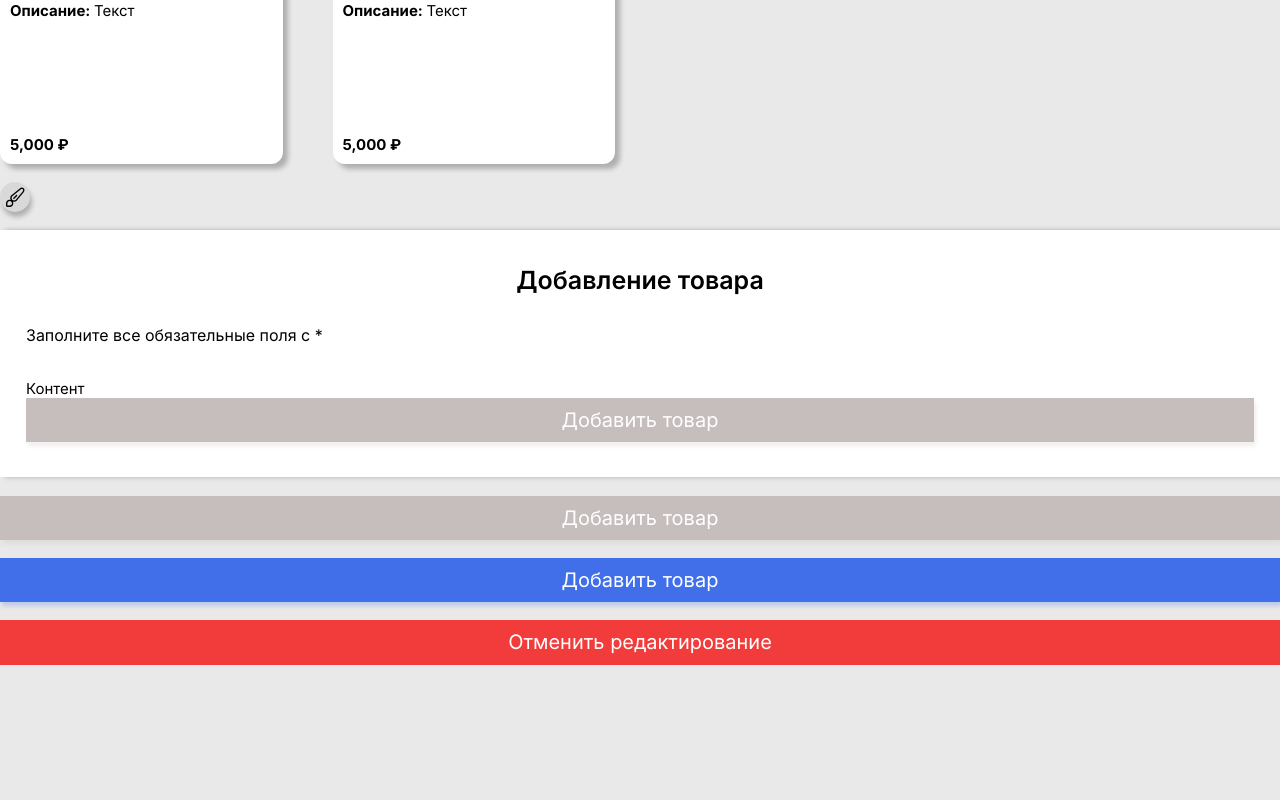
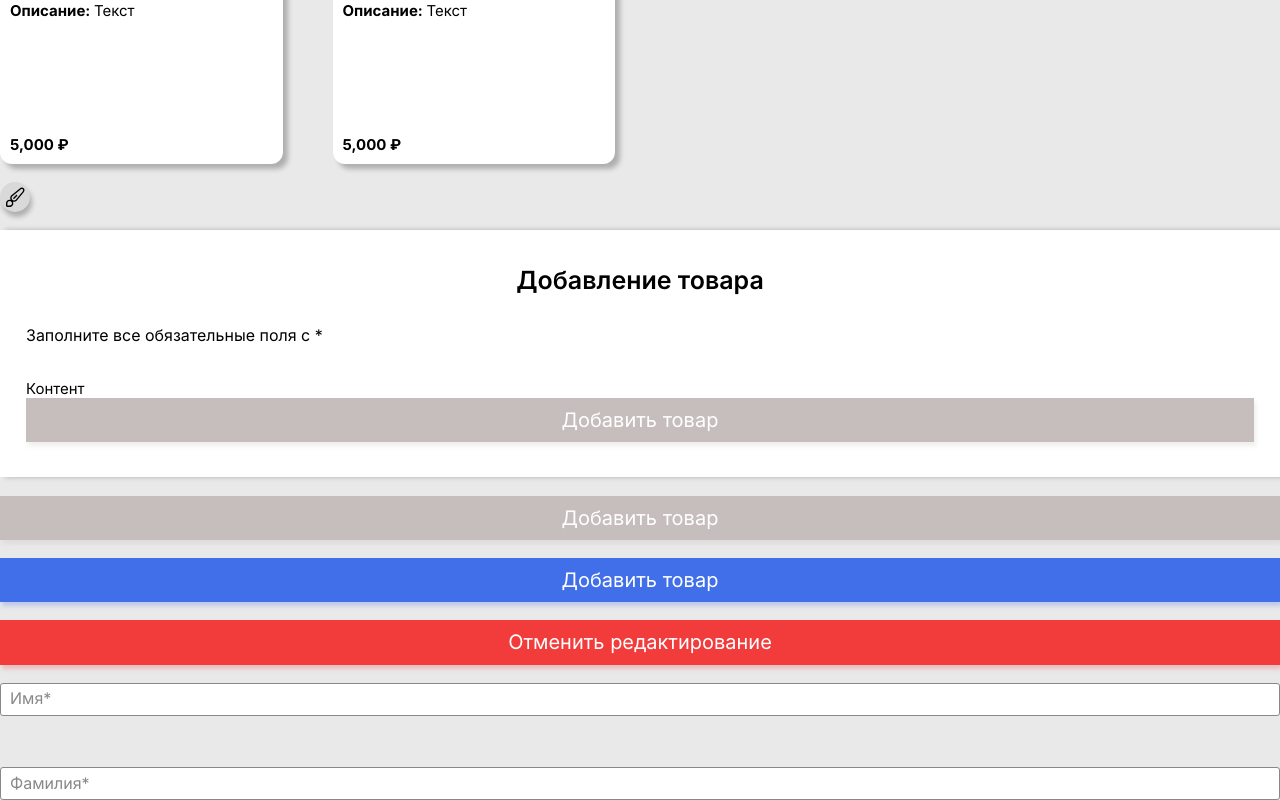
Before and after one commit to YuliyaMikhaleva/test-vue3, a Vue app in the folder my-vue-app/: page /ui in a window 1280 px wide. Shown: the part 1554-2354 px from the top of the page. Before the commit the page ends 2219 px from the top, so only its background shows below. Built offline with nearby package versions, Linux system fonts and the light colour scheme.

Commit message:
feat: added TextInput to UiPage

```diff
--- a/my-vue-app/src/components/_UiComponents/Card/Card.scss
+++ b/my-vue-app/src/components/_UiComponents/Card/Card.scss
@@ -14,6 +14,12 @@
 
   &:hover{
     box-shadow: 10px 10px 5px rgba(var(--color-blue),0.25);
+
+    .card{
+      &__actions {
+        display: block;
+      }
+    }
   }
   &__image {
     width: calc(100% + 20px);
@@ -37,6 +43,8 @@
     top: 10px;
     right: 10px;
     z-index: var(--z-bottom);
+    display: none;
+
     &>*:first-child{
       margin-bottom: 10px;
     }
--- /dev/null
+++ b/my-vue-app/src/components/_UiComponents/TextInput/TextInput.scss
@@ -0,0 +1,50 @@
+.text-input {
+  position: relative;
+
+  input[type="text"], input[type="password"] {
+    @include fontAdaptive(16px, 19.36px, 400);
+    height: 33px;
+    width: 100%;
+    padding: 7px 10px;
+    background-color: var(--color-white);
+    border: 1px solid rgba(136, 136, 136, 1);;
+    border-radius: 3px;
+    color: var(--color-black);
+    transition: border-color .2s ease-in-out;
+
+    &:focus-visible {
+      + .text-input {
+        &__placeholder {
+          top:-12px;
+          left: 0;
+          @include fontAdaptive(12px, 14.52px, 400);
+          color: var(--color-black);
+        }
+      }
+    }
+  }
+
+  &__placeholder{
+    pointer-events: none;
+    position: absolute;
+    top: 50%;
+    left: 10px;
+    transform: translateY(-50%);
+    @include fontAdaptive(16px, 19.36px, 400);
+    color: rgba(136, 136, 136, 1);
+    transition: all 0.3s;
+  }
+
+  &--active {
+    .text-input {
+      &__placeholder {
+        top:-12px;
+        left: 0;
+        font-size: 18px;
+        line-height: 18px;
+        @include fontAdaptive(12px, 14.52px, 400);
+        color: var(--color-black);
+      }
+    }
+  }
+}
--- /dev/null
+++ b/my-vue-app/src/components/_UiComponents/TextInput/TextInput.vue
@@ -0,0 +1,46 @@
+<template>
+  <div class="text-input" :class="classes">
+    <input
+        type="text"
+        :value="modelValue"
+        @input="(e) => $emit('update:modelValue',e.target.value)"
+    >
+    <span class="text-input__placeholder">{{placeholder}}</span>
+  </div>
+</template>
+
+<script setup>
+import {computed} from 'vue';
+import {onMounted} from 'vue';
+
+const classes = computed(() => ({
+  'text-input--active':props.modelValue?.length>0,
+}));
+
+defineEmits([
+    'update:modelValue'
+]);
+
+
+
+
+const props = defineProps({
+  modelValue: {
+    type: String,
+    default: () => '',
+  },
+  placeholder: {
+    type: String,
+    default: () => '',
+    required: false,
+  },
+
+})
+
+onMounted(() => {
+  // console.log('mounted Button')
+});
+
+</script>
+
+<style lang="scss" src="./TextInput.scss" scoped/>
--- a/my-vue-app/src/pages/UiPage/UiPage.vue
+++ b/my-vue-app/src/pages/UiPage/UiPage.vue
@@ -4,12 +4,15 @@ import Card from "../../components/_UiComponents/Card/Card.vue";
 import CardList from "../../components/CardList/CardList.vue";
 import Button from "../../components/_UiComponents/Button/Button.vue";
 import Form from "../../components/_UiComponents/Form/Form.vue";
+import TextInput from "../../components/_UiComponents/TextInput/TextInput.vue";
 
 defineProps({
   msg: String,
 })
 
 const count = ref(0)
+const name = ref('')
+const soname = ref('')
 </script>
 
 <template>
@@ -29,6 +32,14 @@ const count = ref(0)
     <br>
     <br>
     <Button cancel>Отменить редактирование</Button>
+    <br>
+    <br>
+    <TextInput placeholder="Имя*" v-model="name"/>
+    <pre>{{name}}</pre>
+    <br>
+    <br>
+    <TextInput placeholder="Фамилия*" v-model="soname"/>
+    <pre>{{soname}}</pre>
   </div>
 </template>
 
```
